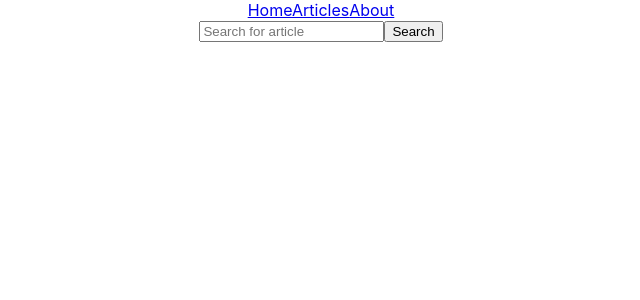
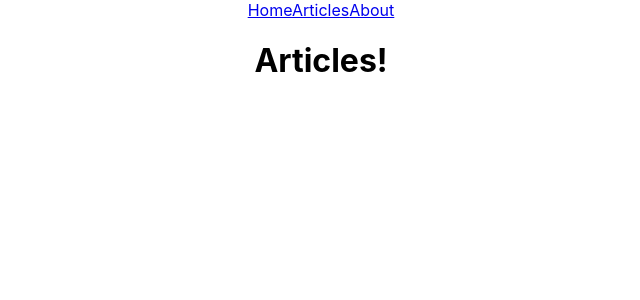
Before and after one commit to rursteve2/fetch, a React (Create React App) app: page /articles in a window 1280 px wide. Shown: the top 300 px of the page, without its empty margins (319-959 px from the left). Built offline with nearby package versions, Linux system fonts and the light colour scheme.

Commit message:
started on articles page

```diff
--- a/src/App.js
+++ b/src/App.js
@@ -30,13 +30,13 @@ constructor() {
     <div className="App">
       <NavBar/>
       <Switch>
-        <Route to="/" render={() =>
+        <Route exact path="/" render={() =>
         <div>
           <Search search={this.state.search} onChangeHandler={this.onChangeHandler} />
           <Body/>
         </div>
       }/>
-      <Route to="/articles" render={() => <Articles/>}/>
+      <Route path="/articles" render={() => <Articles/>}/>
         <Search
         search={this.state.search}
         onChangeHandler={this.onChangeHandler}
--- a/src/components/Articles.js
+++ b/src/components/Articles.js
@@ -5,7 +5,7 @@ class Articles extends Component {
 
   return (
     <div>
-
+      <h1>Articles!</h1>
     </div>
   );
 }
```
